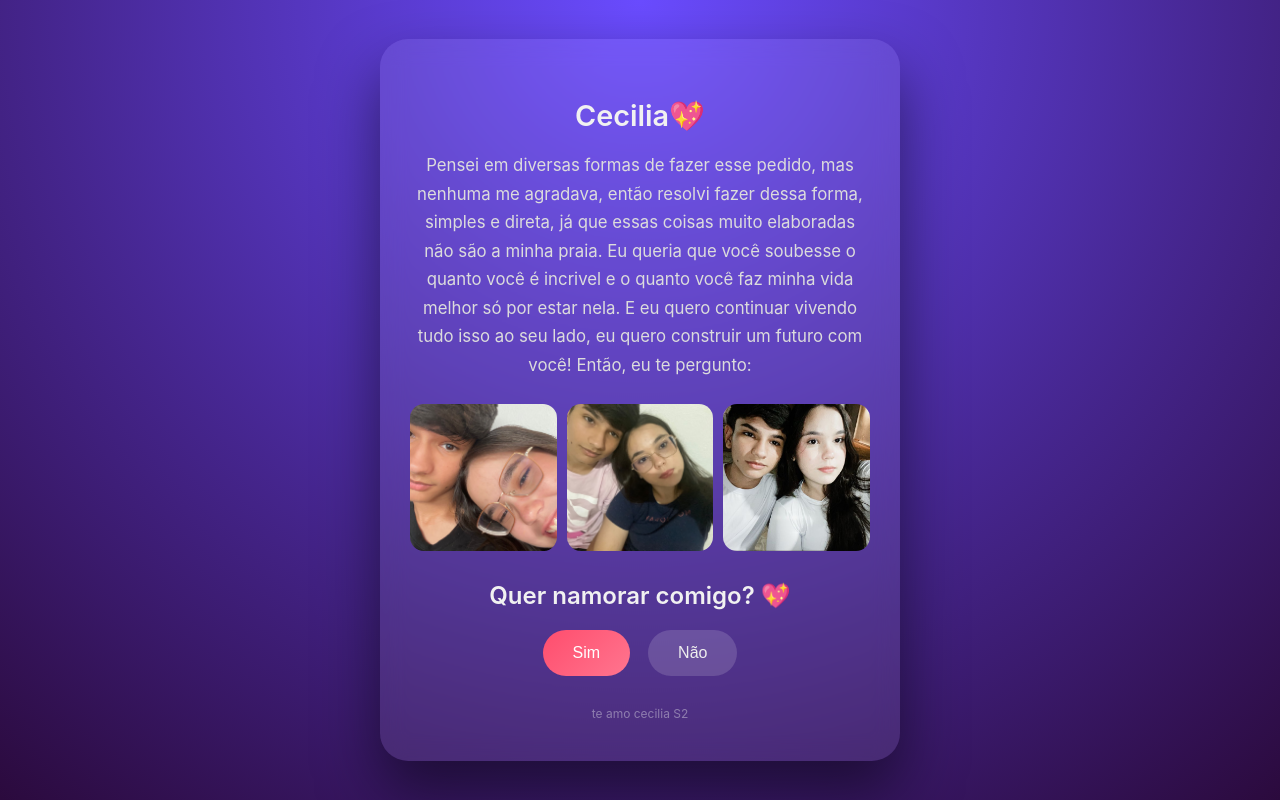
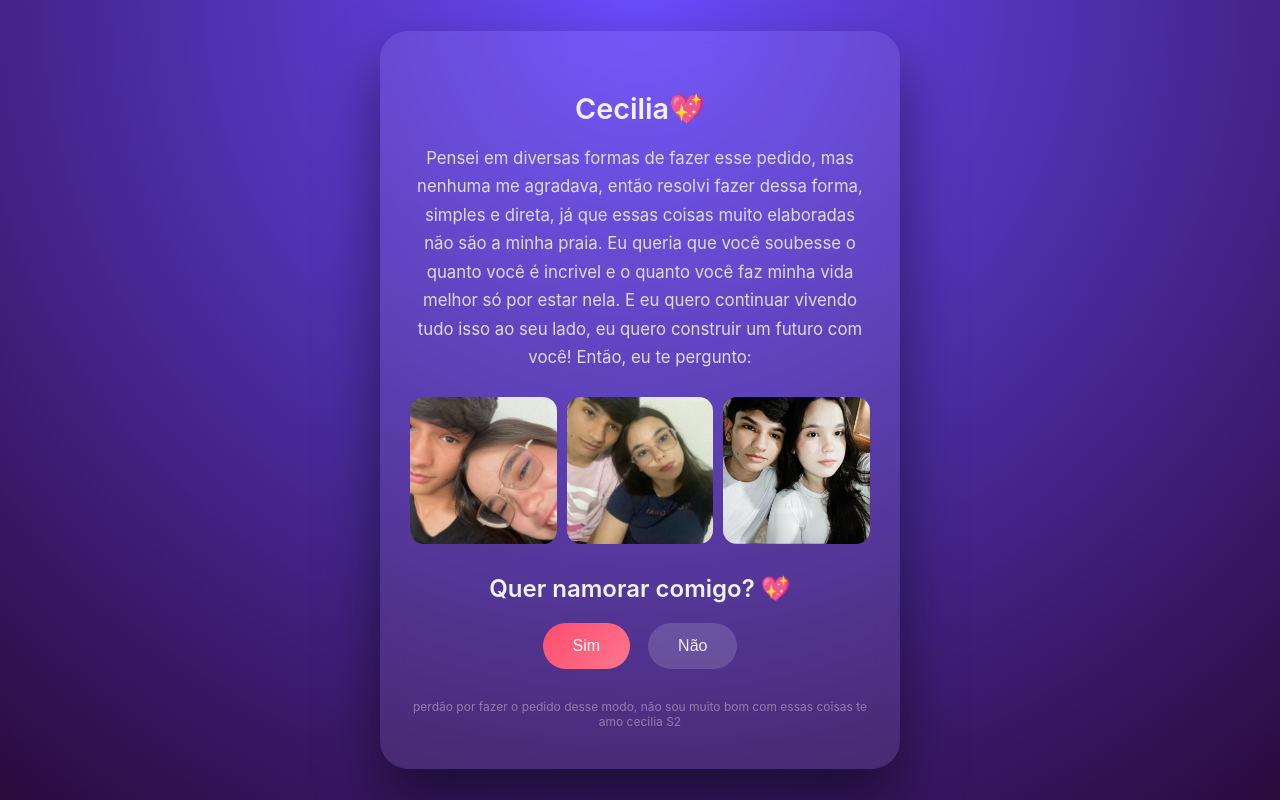
Before and after one commit to Gabs-gif/pedido, a plain HTML site: page pedido/index.html in a window 1280 px wide. Drawn offline with Linux system fonts and the light colour scheme.

Commit message:
Fix HTML structure and update footer text

```diff
--- a/pedido/index.html
+++ b/pedido/index.html
@@ -172,7 +172,8 @@
     <!-- RESPOSTA -->
     <div class="response" id="response"></div>
 
-    <footer>te amo cecilia S2 </footer>
+    <footer>perdão por fazer o pedido desse modo, não sou muito bom com essas coisas
+                                         te amo cecilia S2               </footer>
   </div>
 
   <script>
@@ -198,4 +199,5 @@
     }
   </script>
 </body>
+
 </html>
```
